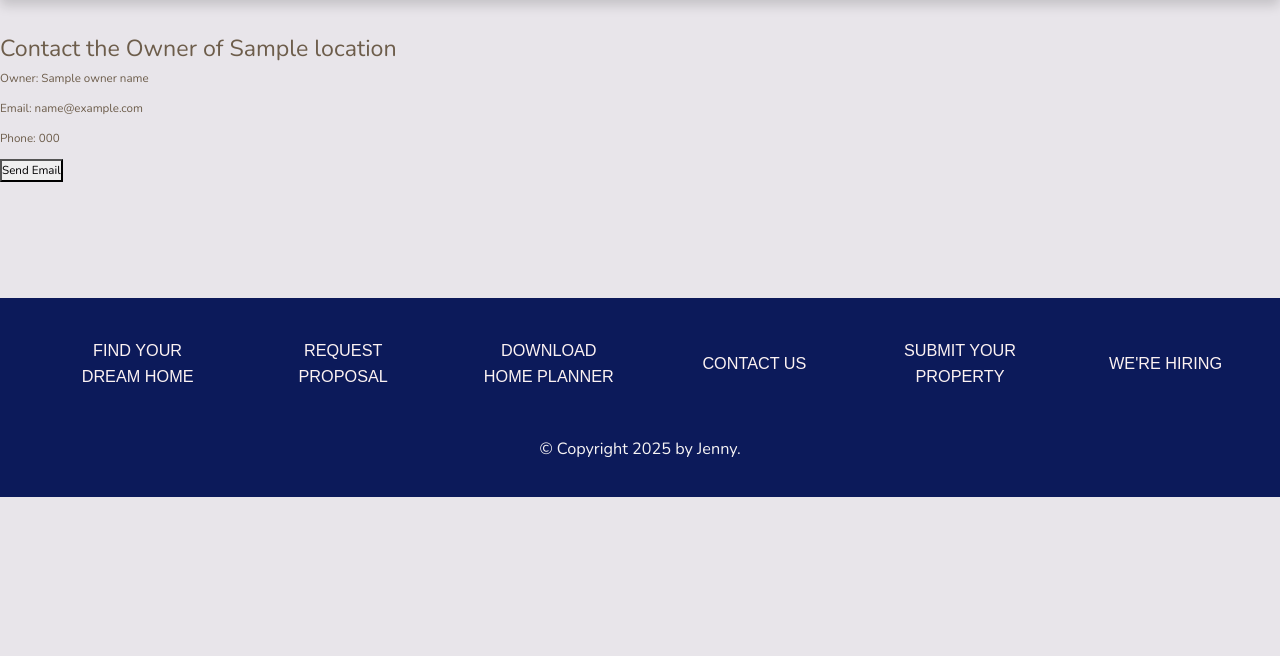
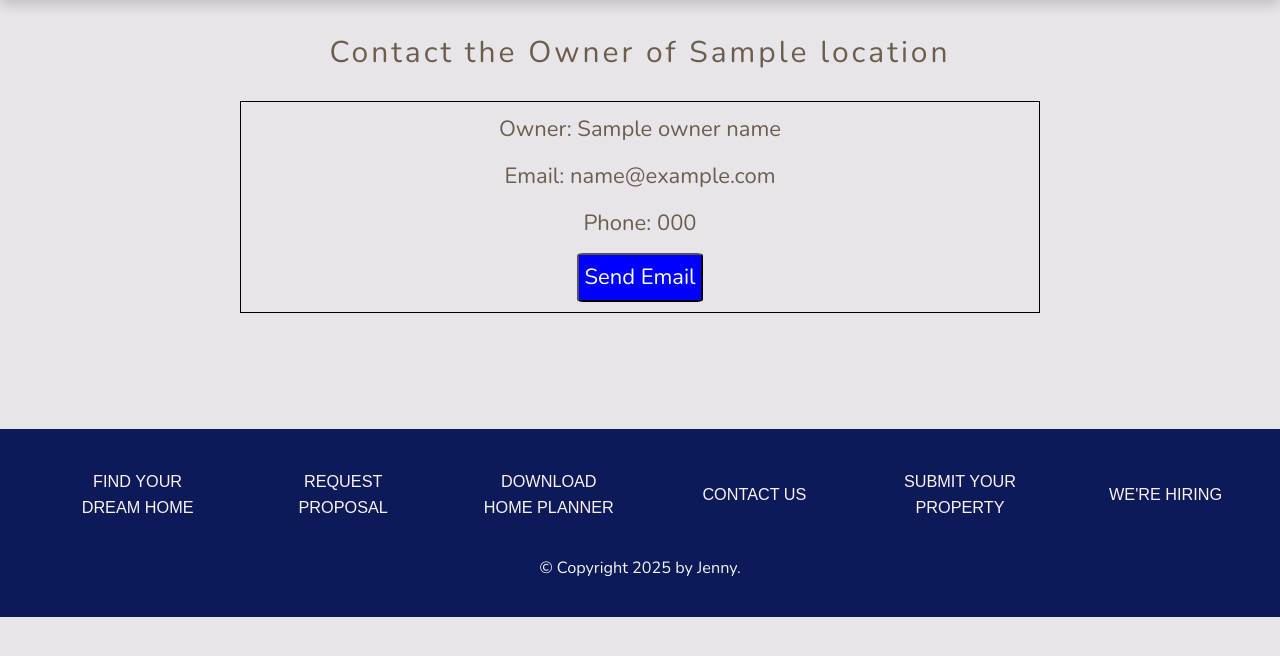
Before and after one commit to Francis-7/bden-property_management, a Django app: template bdenapp/templates/bdenapp/purchase_form.html in a window 1280 px wide. Shown: the part 84-740 px from the top of the page. Run offline with Django 5.2, Linux system fonts and the light colour scheme; the template is opened without the code that fills it: most values are stand-ins (such as "Sample title", 1, 10 or a date in 2020); some libraries are stand-ins or nearby versions; some web fonts are replaced.

Commit message:
new commits

```diff
--- a/bdenapp/templates/bdenapp/propertyview.html
+++ b/bdenapp/templates/bdenapp/propertyview.html
@@ -184,7 +184,7 @@
                             <button class="btn btn-info btn-lg me-4">Rent this Property</button>
                         </a>
                     {% elif property.provision == "Sale" %}
-                        <a href="{% url 'purchase' property.id %}">
+                        <a href="{% url 'handle-purchase' property.id %}">
                             <button class="btn btn-info me-4">Purchase this property</button>
                         </a>
                     {% endif %}
--- a/bdenapp/templates/bdenapp/purchase_form.html
+++ b/bdenapp/templates/bdenapp/purchase_form.html
@@ -3,8 +3,36 @@
 {% block title %}
     Make a purchase
 {% endblock title %}
+{% block style %}
+    .headline--contact {
+    text-align: center;
+    letter-spacing: 3px;
+    margin: 30px;
+    }
+    .headline--contact h2 {
+    font-size: 30px;
+    }
+    .body--content {
+    text-align: center;
+    font-size: 22px;
+    margin-top: 10px;
+    max-width: 800px;
+    margin: 0 auto;
+    border: solid 1px black;
+    padding: 10px;
+    }
+    .body--content button {
+    padding: 5px;
+    background: blue;
+    color: white;
+    border-radius: 5%;
+    }
+{% endblock style %}
 {% block content %}
+    <div class="headline--contact">
         <h2>Contact the Owner of {{ property.location }}</h2>
+    </div>
+    <div class="body--content">
         <p>
             <strong>Owner:</strong> {{ owner_name }}
         </p>
@@ -19,4 +47,5 @@
             {{ form.as_p }}
             <button type="submit">Send Email</button>
         </form>
+    </div>
 {% endblock content %}
--- a/bdenapp/views.py
+++ b/bdenapp/views.py
@@ -218,7 +218,7 @@ def save_for_later(request, id):
 @login_required
 def complete_purchase(request, id):
     property = get_object_or_404(Property, id=id)
-    Purchase.objects.create(user=request.user, property=property)
+    Purchase.objects.get_or_create(user=request.user, property=property)
     return redirect('dashboard')
 
 # the landing page view
```
Lines whose indentation alone changed are shown as unchanged.
